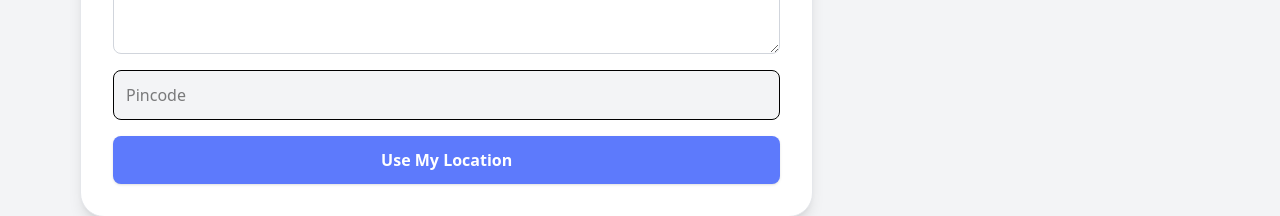
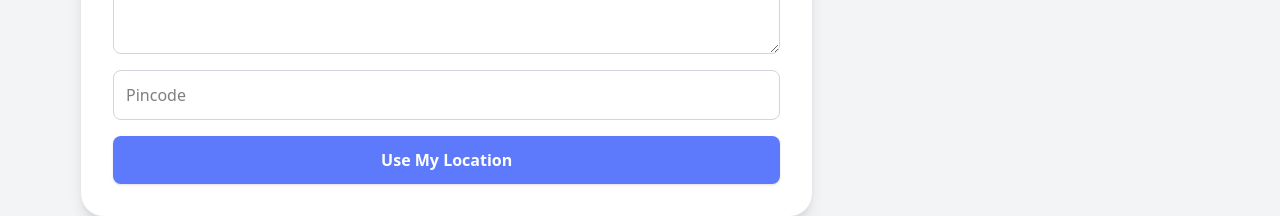
Before and after one commit to TarunpreetSingh23/Swiftly, a Next.js app: page /checkout in a window 1280 px wide. Shown: the part 570-786 px from the top of the page. Built offline with nearby package versions, Linux system fonts and the light colour scheme; no server answers.

Commit message:
Update page.js

```diff
--- a/app/checkout/page.js
+++ b/app/checkout/page.js
@@ -71,6 +71,9 @@ export default function Checkout() {
     if (!address.trim()) newErrors.address = "Address is required";
     if (!date) newErrors.date = "Please select a date";
     if (!timeSlot) newErrors.timeSlot = "Please select a time slot";
+    if (!pincode.trim()) newErrors.pincode = "Pincode is required";
+else if (!/^\d{6}$/.test(pincode)) newErrors.pincode = "Enter a valid 6-digit pincode";
+
     setErrors(newErrors);
     return Object.keys(newErrors).length === 0;
   };
@@ -190,13 +193,17 @@ console.log(formattedCart);
               />
               {errors.address && <span className="text-red-500 text-sm">{errors.address}</span>}
 
-              <input
-                type="text"
-                value={pincode}
-                placeholder="Pincode"
-                readOnly
-                className="p-3 rounded-lg border bg-gray-100 outline-none"
-              />
+             <input
+  type="text"
+  value={pincode}
+  onChange={(e) => setPincode(e.target.value)}
+  placeholder="Pincode"
+  className={`p-3 rounded-lg border focus:ring-2 focus:ring-indigo-500 outline-none transition ${
+    errors.pincode ? "border-red-500" : "border-gray-300"
+  }`}
+/>
+{errors.pincode && <span className="text-red-500 text-sm">{errors.pincode}</span>}
+
 
               <button
                 type="button"
```
